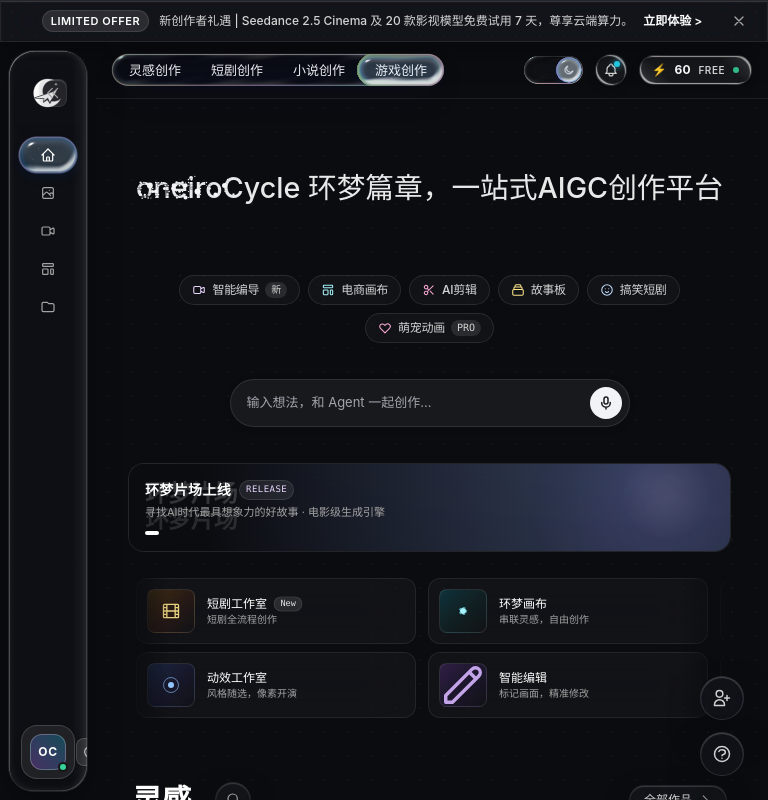
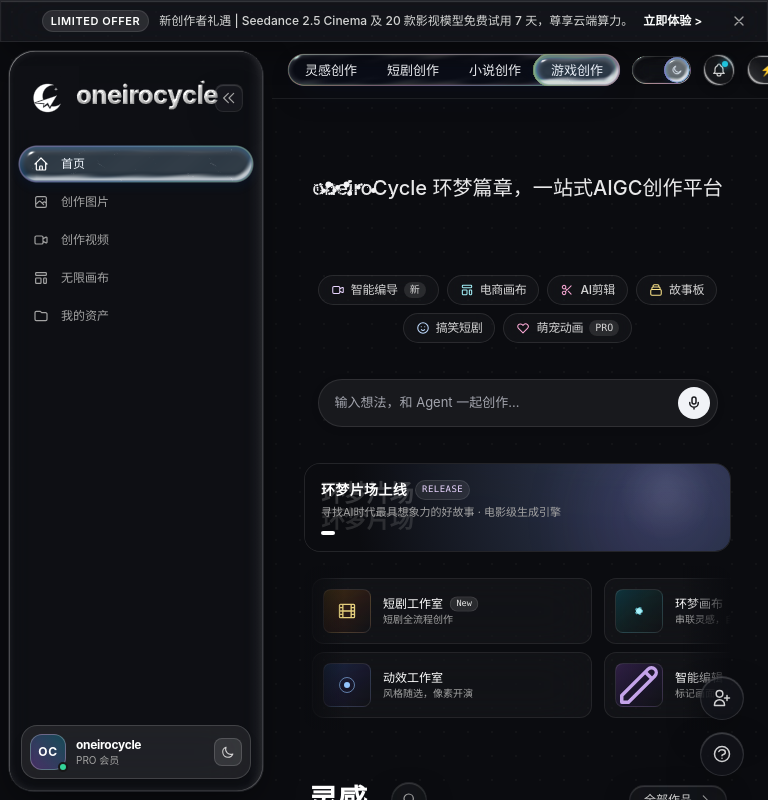
Before and after one commit to cokeyAdmin/oneirocycle-frontend, a Next.js app: page / in a window 768 px wide. Built offline with nearby package versions, Linux system fonts and the light colour scheme.

Commit message:
fix(CAR-13): allow sidebar expansion on narrow desktop

```diff
--- a/src/app/globals.css
+++ b/src/app/globals.css
@@ -67,17 +67,6 @@ body {
 .stitch-mobile input[type='search']::-webkit-search-cancel-button {
   display: none;
 }
-@media (min-width: 768px) and (max-width: 1023px) {
-  .stitch-desktop #desktop-main-sidebar {
-    width: 80px;
-  }
-  .stitch-desktop .sidebar-label {
-    display: none;
-  }
-  .stitch-desktop #desktop-sidebar-collapse-toggle {
-    display: flex;
-  }
-}
 @media (max-width: 767px) {
   html,
   body {
--- a/src/components/homepage/pc-optimization.css
+++ b/src/components/homepage/pc-optimization.css
@@ -96,12 +96,6 @@
   > button {
   justify-content: center;
   gap: 0;
-}
-@media (min-width: 768px) and (max-width: 1023px) {
-  .stitch-desktop #desktop-main-sidebar .pc-sidebar-nav > button {
-    justify-content: center;
-    gap: 0;
-  }
 }
 .stitch-desktop.light-theme
   .pc-sidebar-nav
```
Also changed, not shown: .planning/STATE.md.
